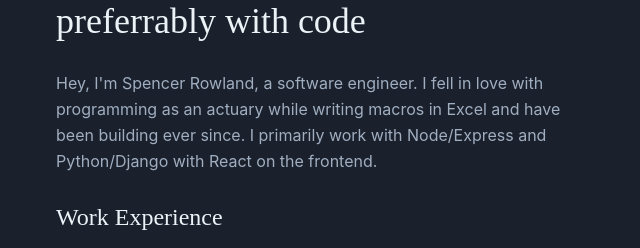
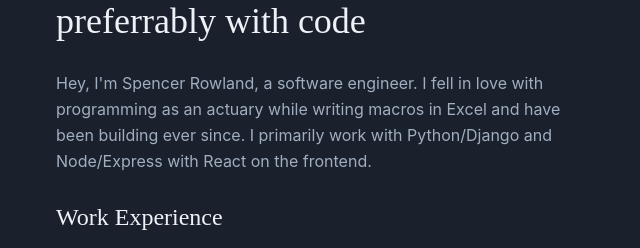
Before and after one commit to SpencerRowland/srowland, a Gatsby site: page /work in a window 1280 px wide. Shown: the part 202-450 px from the top of the page, 24-664 px from the left. Built offline with nearby package versions, Linux system fonts and the light colour scheme; Gatsby itself is replaced by a stand-in of ours; a web font is replaced by a local one.

Commit message:
minor updates

```diff
--- a/src/pages/work.js
+++ b/src/pages/work.js
@@ -14,7 +14,7 @@ export default ({data}) => (
       <p>
         Hey, I'm Spencer Rowland, a software engineer. I fell in love with programming as
         an actuary while writing macros in Excel and have been building ever since.
-        I primarily work with Node/Express and Python/Django with React on the frontend.
+        I primarily work with Python/Django and Node/Express with React on the frontend.
       </p>
     </div>
 
```
